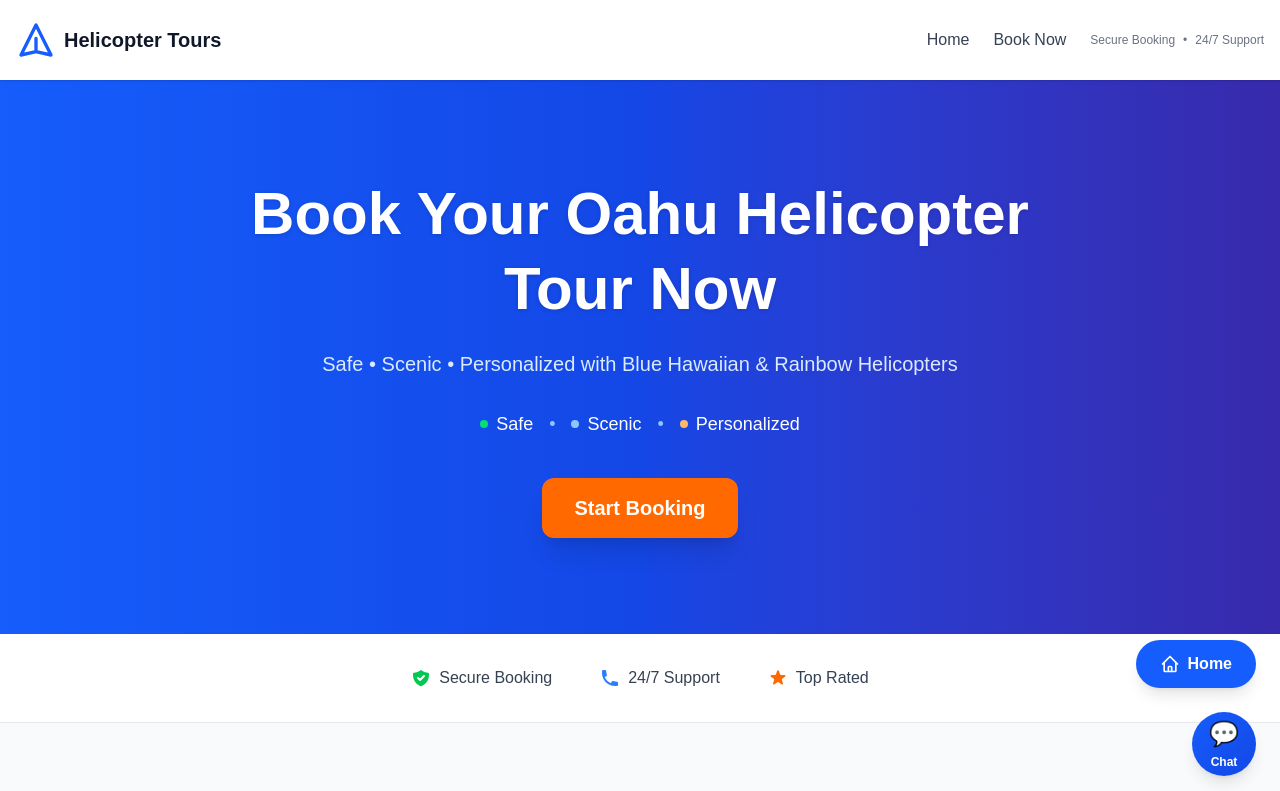
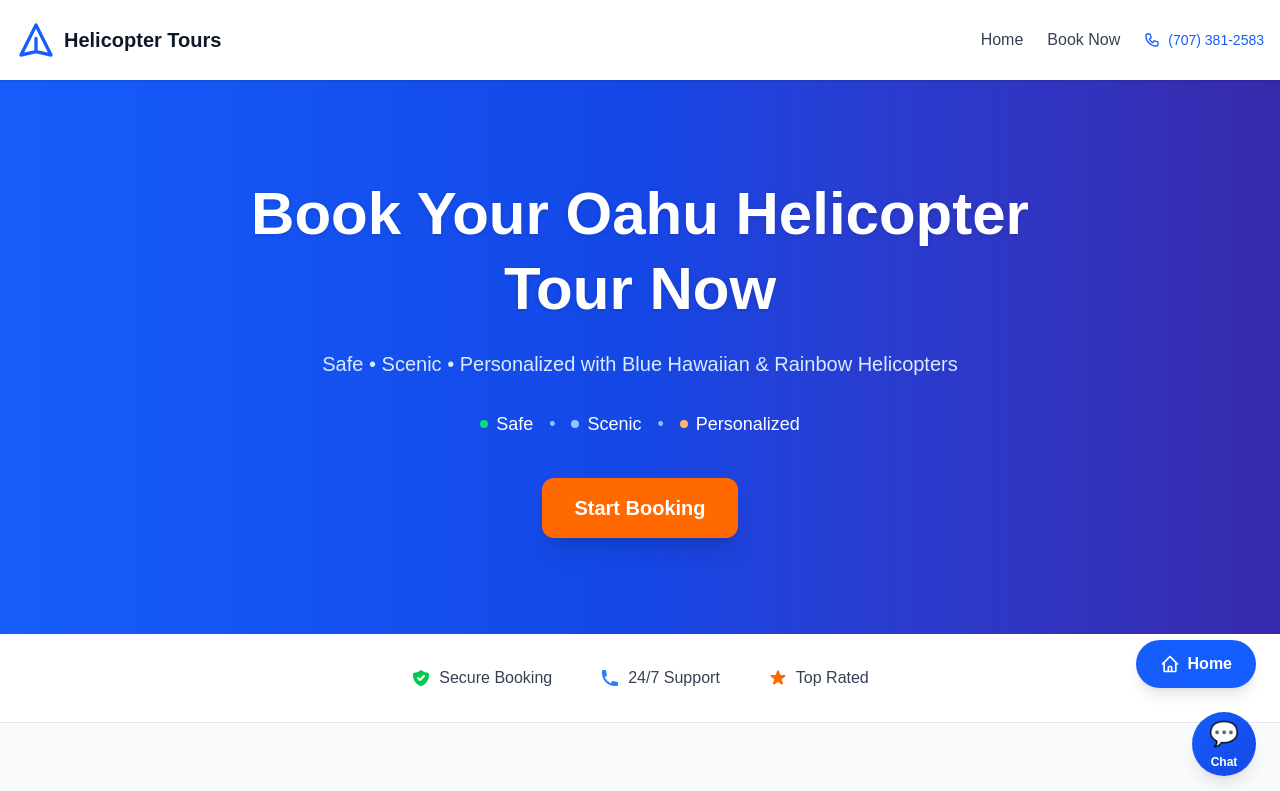
Before and after one commit to elionreigns/helicoptertoursonoahu-next, a Next.js app: page / in a window 1280 px wide. Shown: the top 791 px of the page. Built offline with nearby package versions, Linux system fonts and the light colour scheme.

Commit message:
feat: add VAPI phone number (707) 381-2583 to header and chatbot

```diff
--- a/src/components/BookingChatbot.tsx
+++ b/src/components/BookingChatbot.tsx
@@ -1,6 +1,7 @@
 'use client';
 
 import { useState, useEffect, useRef } from 'react';
+import { VAPI_PHONE_NUMBER } from '@/lib/constants';
 
 interface Message {
   role: 'user' | 'assistant';
@@ -74,7 +75,7 @@
       if (email) {
         addMessage('assistant', `I notice you haven't responded in a while. If you'd like, I can email you directly at ${email} with booking information. Would you like me to do that, or would you prefer to continue chatting?`);
       } else {
-        addMessage('assistant', 'I notice you haven\'t responded in a while. Would you like to continue, or would you prefer to call us at (808) 994-9034?');
+        addMessage('assistant', `I notice you haven't responded in a while. Would you like to continue, or would you prefer to call us at ${VAPI_PHONE_NUMBER}?`);
       }
     }, TIMEOUT_MS);
   };
@@ -147,7 +148,7 @@
       }
     } catch (error) {
       setIsTyping(false);
-      addMessage('assistant', 'Sorry, I encountered an error. Please try again or call us at (808) 994-9034 for immediate assistance.');
+      addMessage('assistant', `Sorry, I encountered an error. Please try again or call us at ${VAPI_PHONE_NUMBER} for immediate assistance.`);
       console.error('Chatbot error:', error);
     }
   };
@@ -208,7 +209,7 @@
       }
     } catch (error) {
       setIsProcessingBooking(false);
-      addMessage('assistant', 'I encountered an error submitting your booking. Please call us at (808) 994-9034 or try again later.');
+      addMessage('assistant', `I encountered an error submitting your booking. Please call us at ${VAPI_PHONE_NUMBER} or try again later.`);
       console.error('Booking submission error:', error);
     }
   };
--- a/src/components/Header.tsx
+++ b/src/components/Header.tsx
@@ -49,11 +49,15 @@
             >
               Book Now
             </Link>
-            <div className="flex items-center space-x-2 text-xs text-gray-500">
-              <span>Secure Booking</span>
-              <span>•</span>
-              <span>24/7 Support</span>
-            </div>
+            <a
+              href="tel:+17073812583"
+              className="flex items-center space-x-2 text-sm text-blue-600 hover:text-blue-700 font-medium transition-colors"
+            >
+              <svg className="w-4 h-4" fill="none" stroke="currentColor" viewBox="0 0 24 24">
+                <path strokeLinecap="round" strokeLinejoin="round" strokeWidth={2} d="M3 5a2 2 0 012-2h3.28a1 1 0 01.948.684l1.498 4.493a1 1 0 01-.502 1.21l-2.257 1.13a11.042 11.042 0 005.516 5.516l1.13-2.257a1 1 0 011.21-.502l4.493 1.498a1 1 0 01.684.949V19a2 2 0 01-2 2h-1C9.716 21 3 14.284 3 6V5z" />
+              </svg>
+              <span>(707) 381-2583</span>
+            </a>
           </nav>
 
           {/* Mobile Menu Button */}
@@ -112,10 +116,16 @@
               >
                 Book Now
               </Link>
-              <div className="px-4 py-2 text-xs text-gray-500 space-y-1">
-                <div>Secure Booking</div>
-                <div>24/7 Support</div>
-              </div>
+              <a
+                href="tel:+17073812583"
+                className="px-4 py-2 text-sm text-blue-600 hover:text-blue-700 font-medium flex items-center space-x-2"
+                onClick={() => setMobileMenuOpen(false)}
+              >
+                <svg className="w-4 h-4" fill="none" stroke="currentColor" viewBox="0 0 24 24">
+                  <path strokeLinecap="round" strokeLinejoin="round" strokeWidth={2} d="M3 5a2 2 0 012-2h3.28a1 1 0 01.948.684l1.498 4.493a1 1 0 01-.502 1.21l-2.257 1.13a11.042 11.042 0 005.516 5.516l1.13-2.257a1 1 0 011.21-.502l4.493 1.498a1 1 0 01.684.949V19a2 2 0 01-2 2h-1C9.716 21 3 14.284 3 6V5z" />
+                </svg>
+                <span>(707) 381-2583</span>
+              </a>
             </nav>
           </div>
         )}
```
